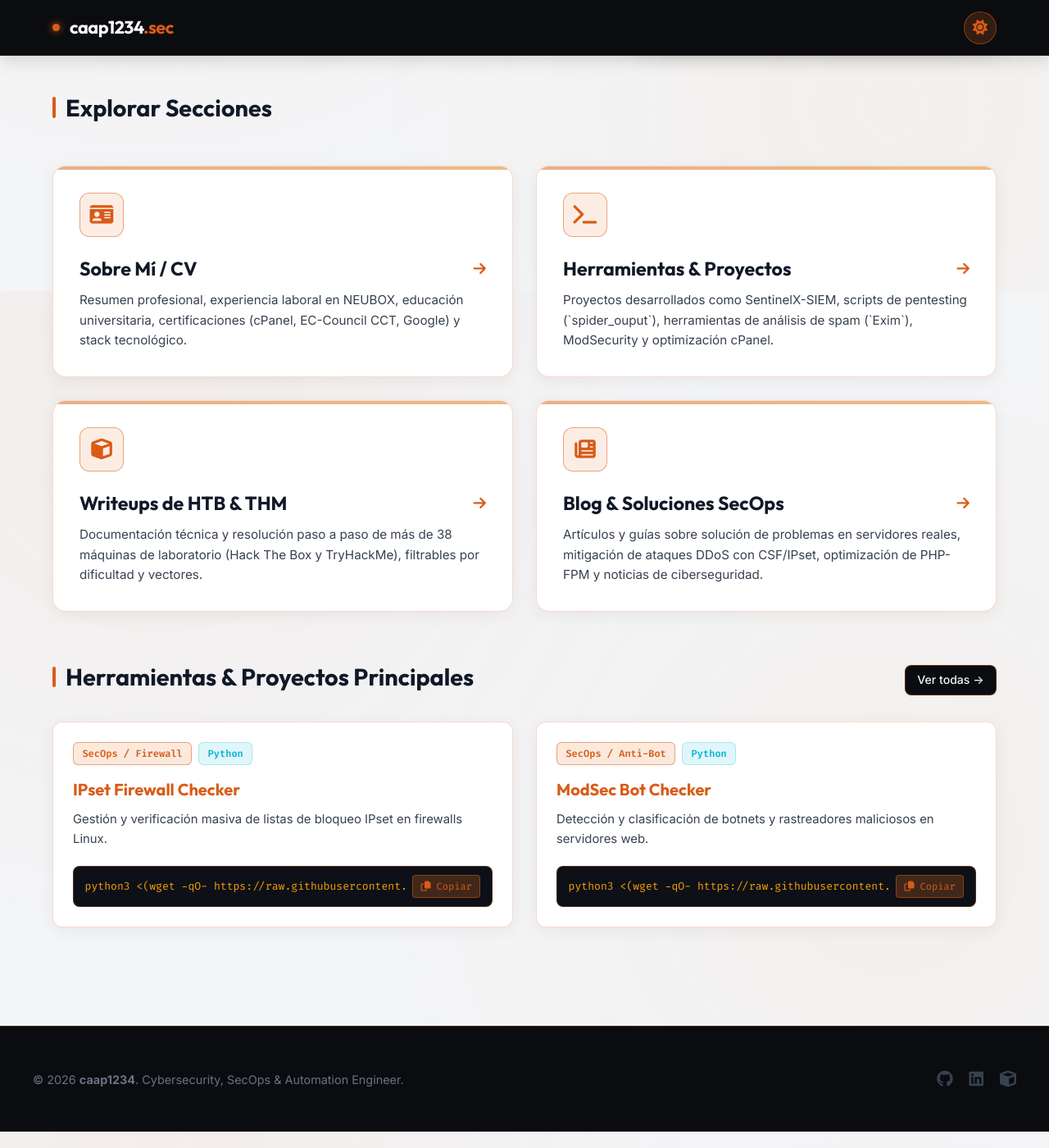
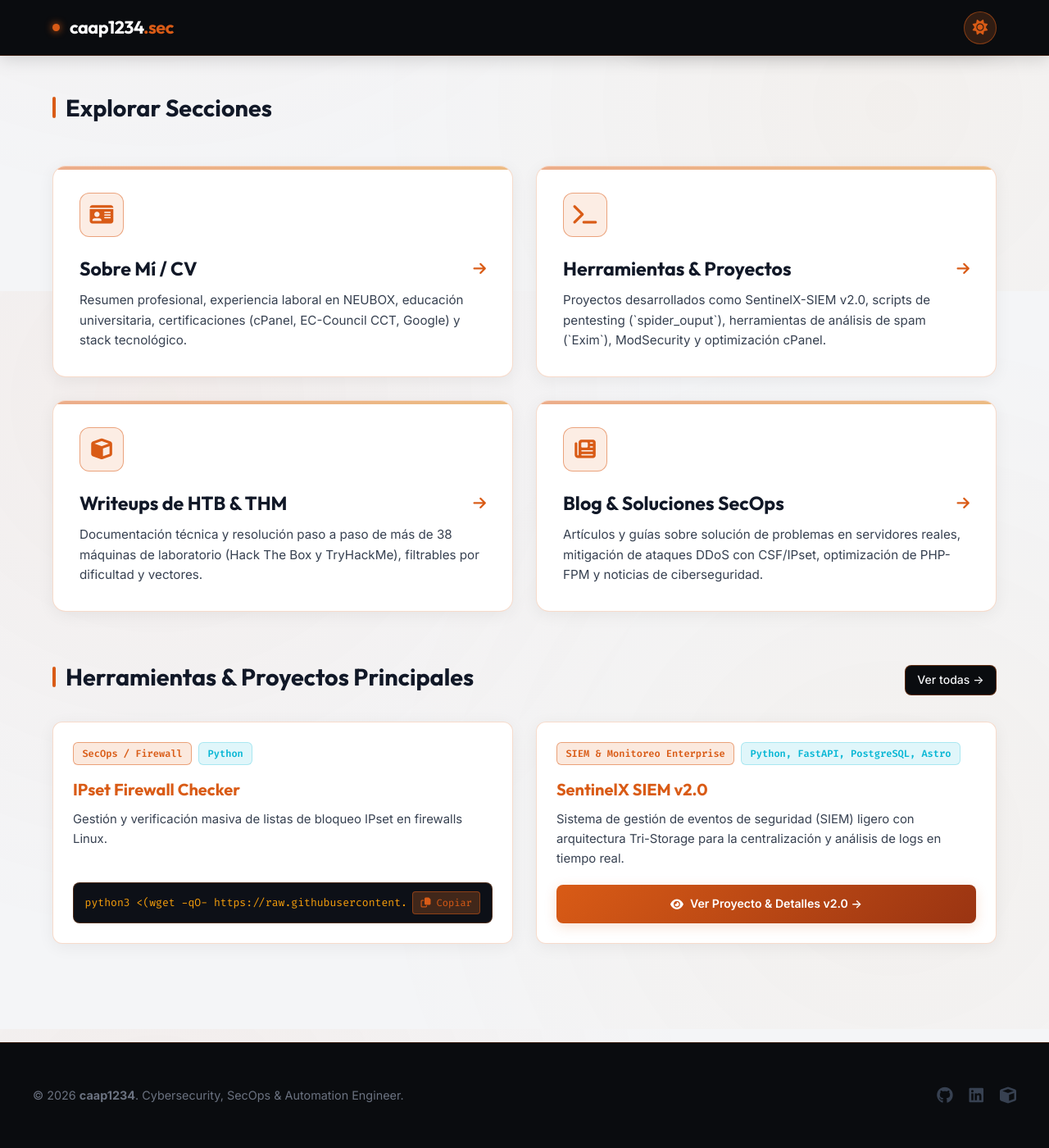
Before and after one commit to caap1234/caap1234.github.io, a Jekyll site: the page built from index.html, in a window 1280 px wide and 1400 px high, scrolled down 545 px. Shown: the whole window at 82% size. Built offline with Jekyll 4.4.1, drawn with Linux system fonts in a browser that asks for light colours; some of the changed text lies outside the part shown.

Commit message:
Actualizar URL de perfil HackTheBox en footer y sobre mi; destacar IPset Checker y SentinelX SIEM v2.0 en portada

```diff
--- a/_config.yml
+++ b/_config.yml
@@ -6,7 +6,7 @@ url: "https://caap1234.github.io"
 author: "Christian Adrian Aceves Perez"
 github_username: "caap1234"
 linkedin_username: "christian-adrian-aceves-perez"
-htb_profile: "536808"
+htb_profile_url: "https://profile.hackthebox.com/profile/01a11c46-70c7-72a2-9a6a-a3a01f65b2f9?utm_medium=copy_url"
 tryhackme_profile: "Qw3rty"
 
 collections:
--- a/_includes/footer.html
+++ b/_includes/footer.html
@@ -6,7 +6,7 @@
     <div class="social-links">
       <a href="https://github.com/caap1234" target="_blank" rel="noopener" class="social-link" title="GitHub"><i class="fab fa-github"></i></a>
       <a href="https://linkedin.com/in/{{ site.linkedin_username }}" target="_blank" rel="noopener" class="social-link" title="LinkedIn"><i class="fab fa-linkedin"></i></a>
-      <a href="https://hackthebox.com" target="_blank" rel="noopener" class="social-link" title="Hack The Box"><i class="fas fa-cube"></i></a>
+      <a href="{{ site.htb_profile_url }}" target="_blank" rel="noopener" class="social-link" title="Hack The Box Profile"><i class="fas fa-cube"></i></a>
     </div>
   </div>
 </footer>
--- a/_layouts/home.html
+++ b/_layouts/home.html
@@ -16,7 +16,7 @@ layout: default
         Estudiante de Ingeniería en Ciberseguridad & Specialist en Web Hosting Hardening
       </p>
       <p class="hero-description">
-        Experiencia en aseguramiento de servicios críticos, mitigación de ataques DDoS, administración de servidores (cPanel, DirectAdmin, Plesk) y desarrollo de herramientas como <strong>SentinelX-SIEM</strong>.
+        Experiencia en aseguramiento de servicios críticos, mitigación de ataques DDoS, administración de servidores (cPanel, DirectAdmin, Plesk) y desarrollo de herramientas como <strong>SentinelX-SIEM v2.0</strong>.
       </p>
       <div class="hero-actions">
         <a href="{{ '/about/' | relative_url }}" class="btn-primary">
@@ -92,7 +92,7 @@ layout: default
           <i class="fas fa-arrow-right nav-card-arrow"></i>
         </div>
         <p class="nav-card-desc">
-          Proyectos desarrollados como SentinelX-SIEM, scripts de pentesting (`spider_ouput`), herramientas de análisis de spam (`Exim`), ModSecurity y optimización cPanel.
+          Proyectos desarrollados como SentinelX-SIEM v2.0, scripts de pentesting (`spider_ouput`), herramientas de análisis de spam (`Exim`), ModSecurity y optimización cPanel.
         </p>
       </a>
 
@@ -126,7 +126,7 @@ layout: default
     </div>
   </section>
 
-  <!-- Proyectos Destacados (Vista Rápida) -->
+  <!-- Proyectos Destacados (IPset Checker y SentinelX SIEM v2.0) -->
   <section style="margin-bottom: 3.5rem;">
     <div class="section-header">
       <div>
@@ -136,29 +136,36 @@ layout: default
     </div>
 
     <div class="grid-2">
-      {% for tool in site.tools limit:2 %}
+      <!-- 1. IPset Firewall Checker -->
       <div class="card">
         <div class="card-tag-row">
-          <span class="badge badge-secops">{{ tool.category }}</span>
-          <span class="badge badge-tech">{{ tool.language }}</span>
+          <span class="badge badge-secops">SecOps / Firewall</span>
+          <span class="badge badge-tech">Python</span>
         </div>
-        <h3 class="card-title"><a href="{{ tool.url | relative_url }}">{{ tool.title }}</a></h3>
-        <p class="card-desc">{{ tool.description }}</p>
+        <h3 class="card-title"><a href="{{ '/tools/check-ipsets/' | relative_url }}">IPset Firewall Checker</a></h3>
+        <p class="card-desc">Gestión y verificación masiva de listas de bloqueo IPset en firewalls Linux.</p>
 
-        {% if tool.one_liner %}
         <div class="cmd-box">
-          <span class="cmd-text">{{ tool.one_liner }}</span>
+          <span class="cmd-text">python3 &lt;(wget -qO- https://raw.githubusercontent.com/caap1234/Chamba/main/secops/check_ipsets.py)</span>
           <button class="copy-btn"><i class="far fa-copy"></i> Copiar</button>
         </div>
-        {% else %}
+      </div>
+
+      <!-- 2. SentinelX SIEM v2.0 -->
+      <div class="card">
+        <div class="card-tag-row">
+          <span class="badge badge-secops">SIEM & Monitoreo Enterprise</span>
+          <span class="badge badge-tech">Python, FastAPI, PostgreSQL, Astro</span>
+        </div>
+        <h3 class="card-title"><a href="{{ '/tools/sentinelx-siem/' | relative_url }}">SentinelX SIEM v2.0</a></h3>
+        <p class="card-desc">Sistema de gestión de eventos de seguridad (SIEM) ligero con arquitectura Tri-Storage para la centralización y análisis de logs en tiempo real.</p>
+
         <div style="margin-top: auto;">
-          <a href="{{ tool.url | relative_url }}" class="btn-secondary" style="width: 100%; justify-content: center; font-size: 0.88rem;">
-            <i class="fas fa-book-open"></i> Ver Proyecto & Documentación
+          <a href="{{ '/tools/sentinelx-siem/' | relative_url }}" class="btn-primary" style="width: 100%; justify-content: center; font-size: 0.88rem;">
+            <i class="fas fa-eye"></i> Ver Proyecto & Detalles v2.0 &rarr;
           </a>
         </div>
-        {% endif %}
       </div>
-      {% endfor %}
     </div>
   </section>
 
```
Also changed, not shown: about.md (+1 -1 lines).
